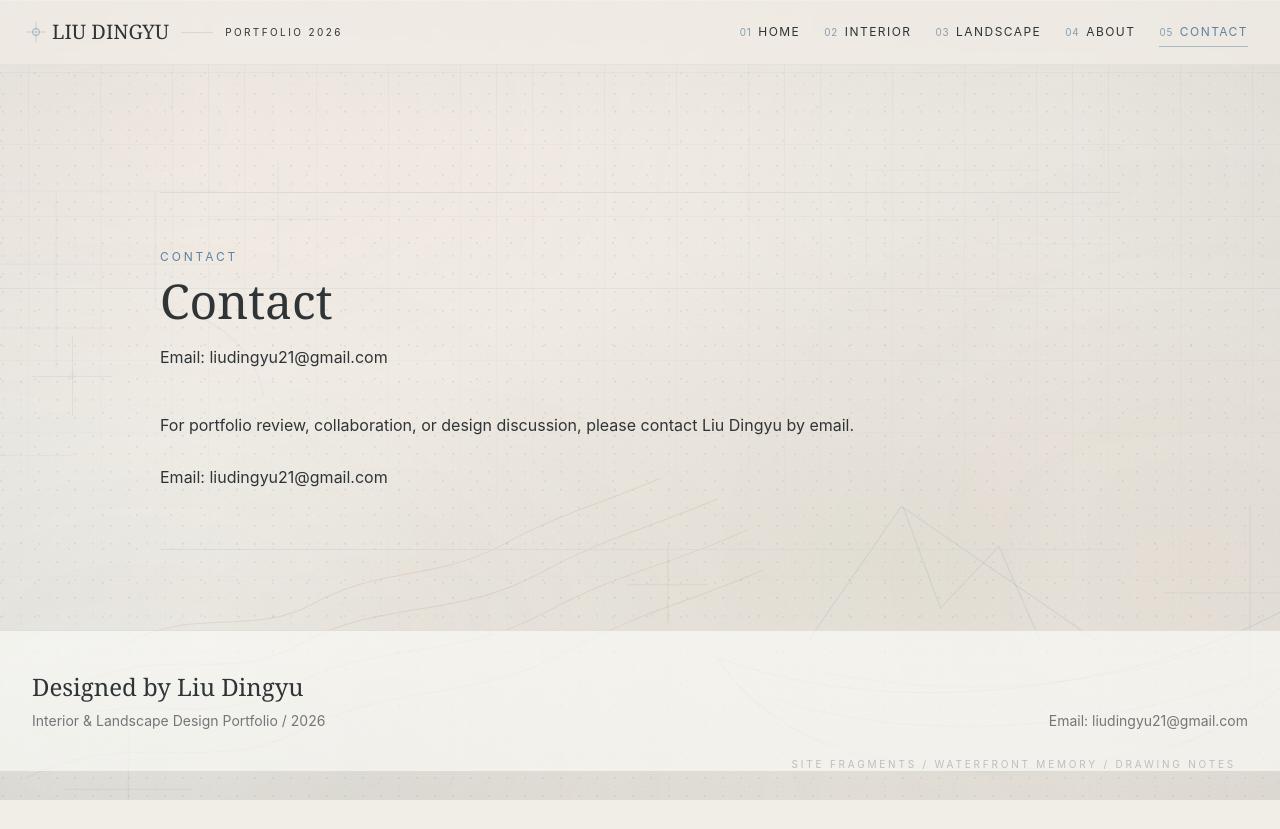
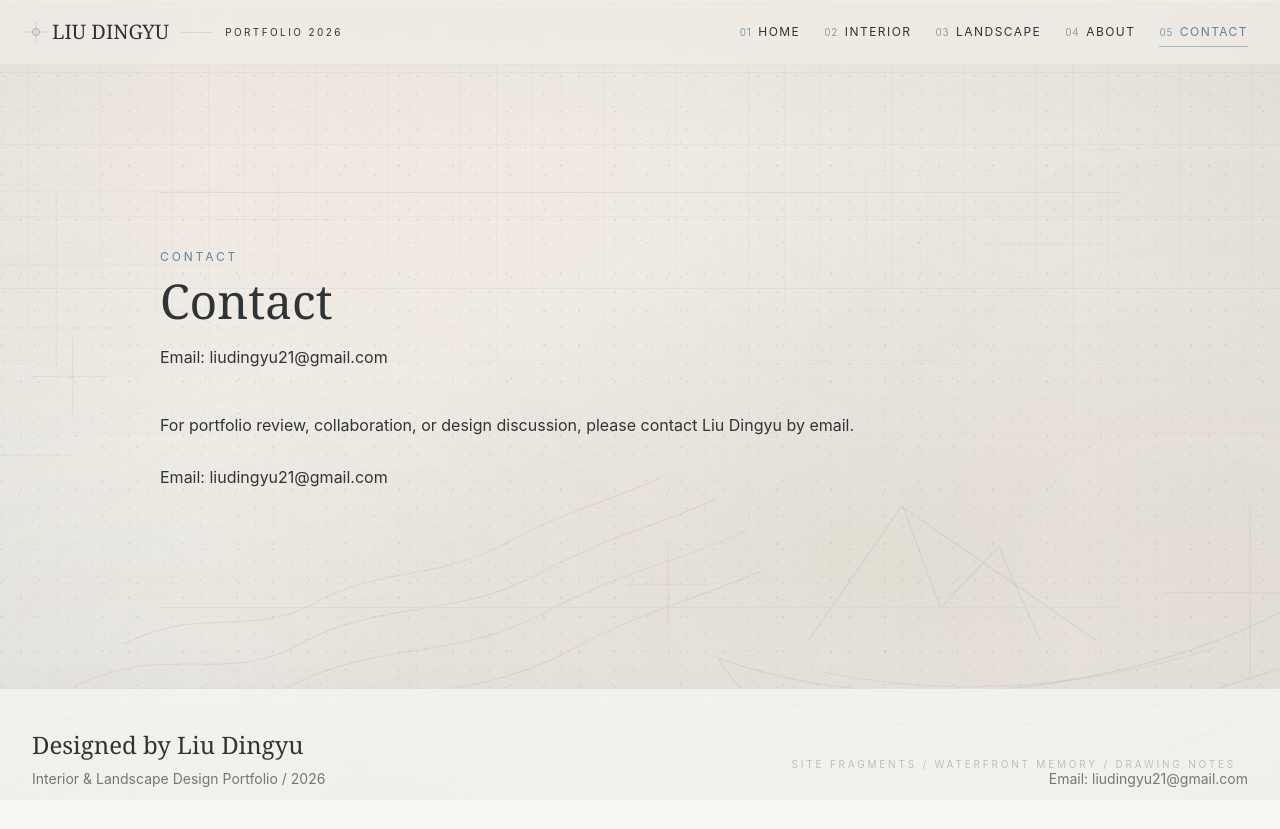
Before and after one commit to Nyra-Luca/liu-dingyu-portfolio, a React (Vite) app: page /contact in a window 1280 px wide. Before the commit the page ends 800 px from the top, so only its background shows below. Built offline with nearby package versions, Linux system fonts and the light colour scheme.

Commit message:
Update page layout

```diff
--- a/src/App.jsx
+++ b/src/App.jsx
@@ -1,4 +1,5 @@
 import { Route, Routes, useLocation } from "react-router-dom";
+import { useEffect } from "react";
 import Navbar from "./components/Navbar.jsx";
 import Footer from "./components/Footer.jsx";
 import DecorativeBackground from "./components/DecorativeBackground.jsx";
@@ -11,15 +12,19 @@ function App() {
   const location = useLocation();
   const isHome = location.pathname === "/";
 
+  useEffect(() => {
+    window.scrollTo(0, 0);
+  }, [location.pathname]);
+
   return (
     <div className="min-h-screen bg-paper text-ink">
       <DecorativeBackground />
       <Navbar />
-      <main className="relative z-10">
+      <main className="relative z-10" key={location.pathname}>
         <Routes>
           <Route path="/" element={<Home />} />
-          <Route path="/interior" element={<CategoryPage category="interior" />} />
-          <Route path="/landscape" element={<CategoryPage category="landscape" />} />
+          <Route path="/interior" element={<CategoryPage key="interior" category="interior" />} />
+          <Route path="/landscape" element={<CategoryPage key="landscape" category="landscape" />} />
           <Route path="/about" element={<SimplePage type="about" />} />
           <Route path="/contact" element={<SimplePage type="contact" />} />
           <Route path="/projects/:projectId" element={<ProjectDetail />} />
--- a/src/pages/CategoryPage.jsx
+++ b/src/pages/CategoryPage.jsx
@@ -101,8 +101,7 @@ function CategoryPage({ category }) {
           className="mb-8 flex items-end justify-between gap-6 border-b border-line/70 pb-5"
           variants={fadeUp}
           initial="hidden"
-          whileInView="visible"
-          viewport={{ once: true, amount: 0.35 }}
+          animate="visible"
         >
           <div>
             <div className="flex items-center gap-3">
@@ -123,8 +122,8 @@ function CategoryPage({ category }) {
           className="grid gap-8 md:grid-cols-2 xl:grid-cols-3"
           variants={staggerGroup}
           initial="hidden"
-          whileInView="visible"
-          viewport={{ once: true, amount: 0.18 }}
+          animate="visible"
+          key={category}
         >
           {categoryProjects.map((project) => (
             <motion.div key={project.id} variants={fadeUp}>
--- a/src/pages/SimplePage.jsx
+++ b/src/pages/SimplePage.jsx
@@ -21,13 +21,19 @@ const content = {
   },
 };
 
+const simplePageClasses = {
+  wrapper: "page-fade pt-28",
+  section: "simple-info-frame mx-auto flex max-w-5xl px-5 py-20 md:px-8",
+  panel: "flex w-full flex-col justify-start border-y border-line/80 py-14",
+};
+
 function SimplePage({ type }) {
   const page = content[type] || content.about;
 
   return (
-    <div className="page-fade min-h-[70vh] pt-28">
-      <section className="mx-auto max-w-5xl px-5 py-20 md:px-8">
-        <div className="border-y border-line/80 py-14">
+    <div className={simplePageClasses.wrapper}>
+      <section className={simplePageClasses.section}>
+        <div className={simplePageClasses.panel}>
           <SectionTitle
             eyebrow={page.eyebrow}
             title={page.title}
--- a/src/styles/index.css
+++ b/src/styles/index.css
@@ -166,6 +166,10 @@ img {
   animation: pageFade 520ms ease both;
 }
 
+.simple-info-frame {
+  height: 36rem;
+}
+
 .image-frame {
   transition:
     transform 300ms ease,
@@ -188,4 +192,9 @@ img {
   .axis-grid {
     background-size: 48px 48px;
   }
+
+  .simple-info-frame {
+    height: auto;
+    min-height: 36rem;
+  }
 }
```
Also changed, not shown: 69 other files (tests, documents, lock files or other folders).
